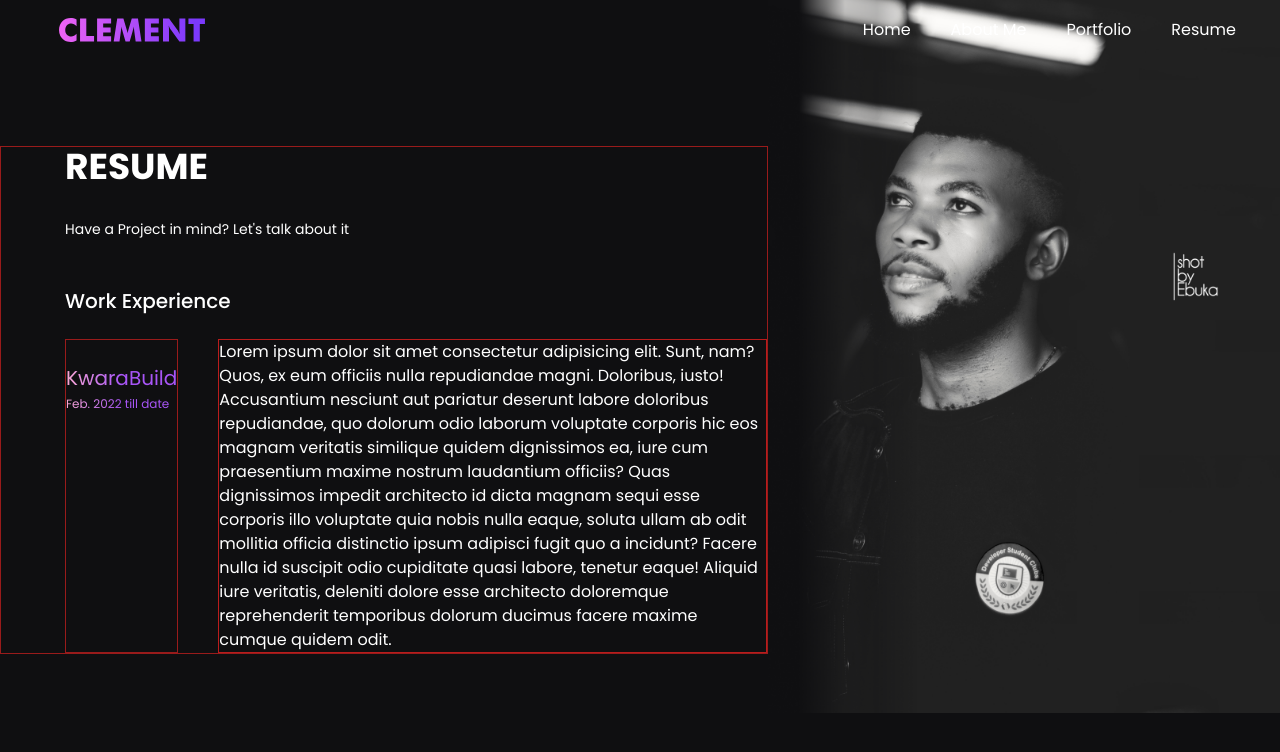
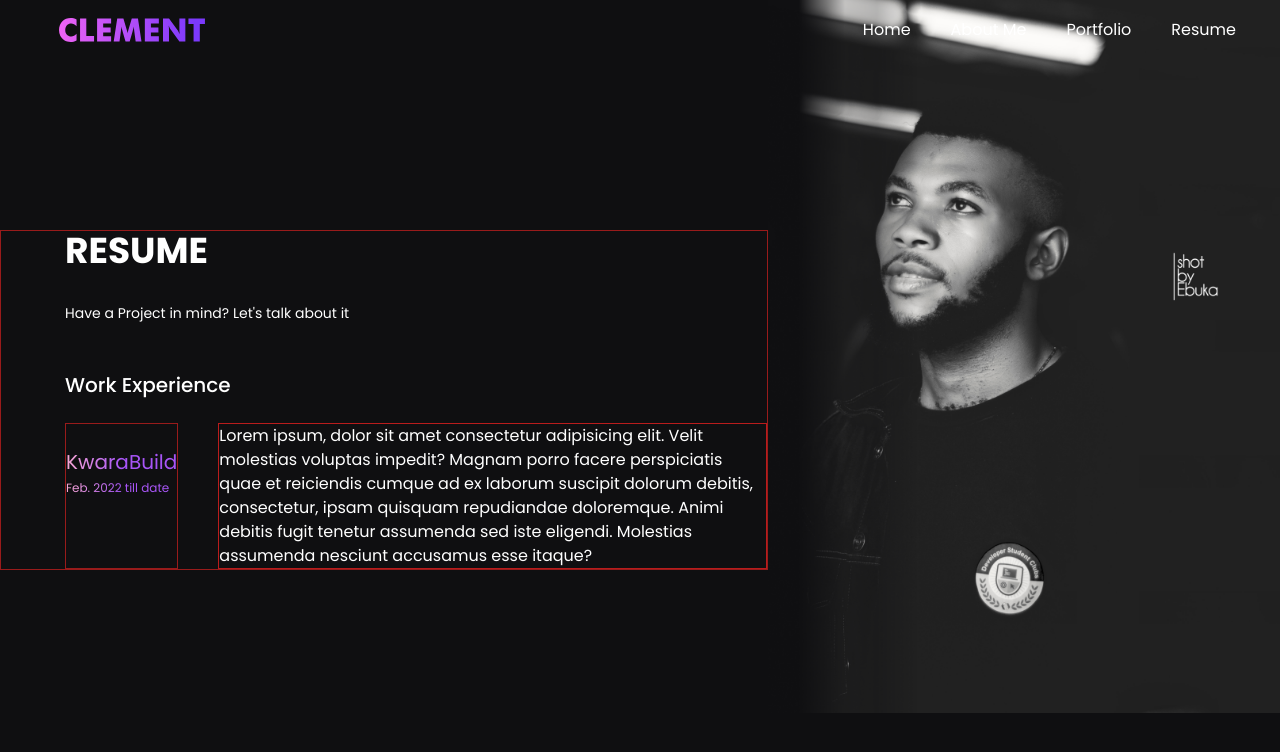
Before and after one commit to iamclement1/Clement-Portfolio, a React (Vite) app: page /resume in a window 1280 px wide. Shown: the top 752 px of the page. Built offline with nearby package versions, Linux system fonts and the light colour scheme.

Commit message:
linked the resume button on home

```diff
--- a/src/Pages/Experience/KwaraBuild/KwaraBuild.jsx
+++ b/src/Pages/Experience/KwaraBuild/KwaraBuild.jsx
@@ -4,7 +4,24 @@ const KwaraBuild = () => {
 
     return (
     <div>
-        <section></section>
+        <section>
+            <div className='relative md:flex md:space-x-10'>
+                <div className='md:p-0 p-3 border border-red-800 md:space'>
+                    <h1 className='text-transparent bg-clip-text bg-gradient-to-r from-pink-300 via-purple-500 to-purple-500 pt-6 justify-center md:text-xl'>
+                        KwaraBuild
+                    </h1>
+                    <p className='text-transparent bg-clip-text bg-gradient-to-r from-pink-300 via-purple-500 to-purple-500 pt-1 justify-center md:text-xs text-sm'>
+                        Feb. 2022 till date
+                    </p>
+                </div>
+
+                <div className='md:p-0 p-3 border border-red-700'>
+                    <p>
+                        Lorem ipsum, dolor sit amet consectetur adipisicing elit. Velit molestias voluptas impedit? Magnam porro facere perspiciatis quae et reiciendis cumque ad ex laborum suscipit dolorum debitis, consectetur, ipsam quisquam repudiandae doloremque. Animi debitis fugit tenetur assumenda sed iste eligendi. Molestias assumenda nesciunt accusamus esse itaque?
+                    </p>
+                </div>
+            </div>
+        </section>
     </div>
 
 )
--- /dev/null
+++ b/src/Pages/Experience/WorkOva/WorkOva.jsx
@@ -0,0 +1,14 @@
+import React from 'react'
+
+const WorkOva = () => {
+    return (
+
+    <div>
+        <section>
+            <div></div>
+        </section>
+    </div>
+  )
+}
+
+export default WorkOva
--- a/src/Pages/Home.jsx
+++ b/src/Pages/Home.jsx
@@ -32,8 +32,13 @@ const Home = () => {
                             <button className='bg-gradient-to-r from-pink-400 via-purple-500
                             to-purple-500 text-white md:py-5 md:px-8 px-3 py-4 text-sm rounded-md' type='btn'>Get in touch</button>
                         </NavLink>
-                        <button className='bg-transparent outline outline-gradient-to-r from outline-pink-300 via-purple-500 to-purple-600 text-white md:py-4
-                        md:px-8 px-3 py-4 text-sm rounded' type='btn'>View Resume</button>
+
+                        <NavLink to='/resume'>
+                            <button className='bg-transparent outline outline-gradient-to-r from outline-pink-300 via-purple-500 to-purple-600 text-white md:py-4
+                            md:px-8 px-3 py-4 text-sm rounded' type='btn'>
+                                View Resume
+                            </button>
+                        </NavLink>
                     </div>
                 </div>
             </div>
--- a/src/Pages/Resume.jsx
+++ b/src/Pages/Resume.jsx
@@ -1,5 +1,7 @@
 import React from 'react'
 import Image from '../assets/Resume-Image.png'
+import KwaraBuild from './Experience/KwaraBuild/KwaraBuild'
+import WorkOva from './Experience/WorkOva/WorkOva'
 
 const Resume = () => {
   return (
@@ -28,23 +30,7 @@ const Resume = () => {
                   </h1>
 
                   <div className=''>
-                    <div className='md:flex md:space-x-10'>
-                      <div className='md:p-0 p-3 border border-red-800 md:space'>
-                        <h1 className='text-transparent bg-clip-text bg-gradient-to-r from-pink-300 via-purple-500 to-purple-500 pt-6 justify-center md:text-xl'>
-                          KwaraBuild
-                        </h1>
-                        <p className='text-transparent bg-clip-text bg-gradient-to-r from-pink-300 via-purple-500 to-purple-500 pt-1 justify-center md:text-xs text-sm'>
-                          Feb. 2022 till date
-                        </p>
-                      </div>
-
-                      <div className='md:p-0 p-3 border border-red-700'>
-                        <p>
-                          Lorem ipsum dolor sit amet consectetur adipisicing elit. Sunt, nam? Quos, ex eum officiis nulla repudiandae magni. Doloribus, iusto! Accusantium nesciunt aut pariatur deserunt labore doloribus repudiandae, quo dolorum odio laborum voluptate corporis hic eos magnam veritatis similique quidem dignissimos ea, iure cum praesentium maxime nostrum laudantium officiis? Quas dignissimos impedit architecto id dicta magnam sequi esse corporis illo voluptate quia nobis nulla eaque, soluta ullam ab odit mollitia officia distinctio ipsum adipisci fugit quo a incidunt? Facere nulla id suscipit odio cupiditate quasi labore, tenetur eaque! Aliquid iure veritatis, deleniti dolore esse architecto doloremque reprehenderit temporibus dolorum ducimus facere maxime cumque quidem odit.
-
-                        </p>
-                      </div>
-                    </div>
+                    <KwaraBuild/>
                   </div>
                 </div>
               </div>
```
